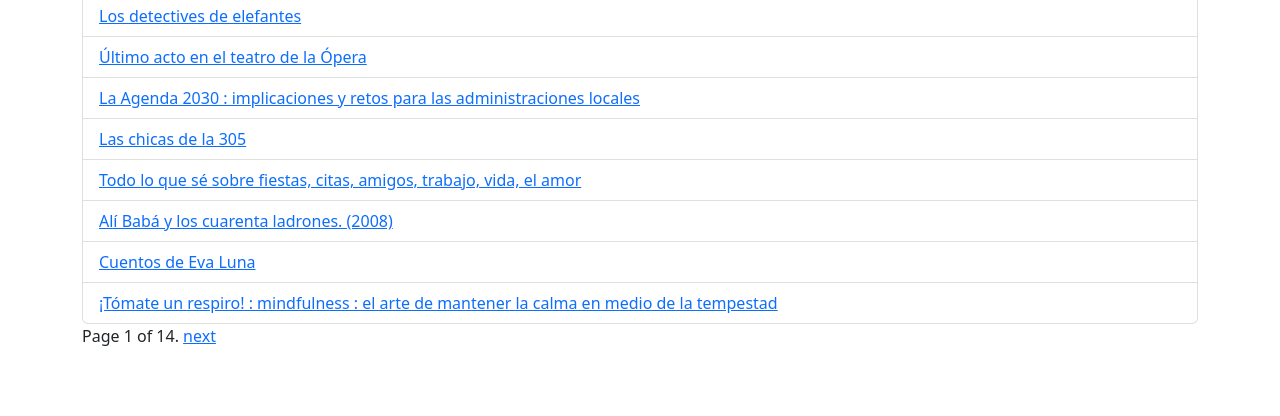
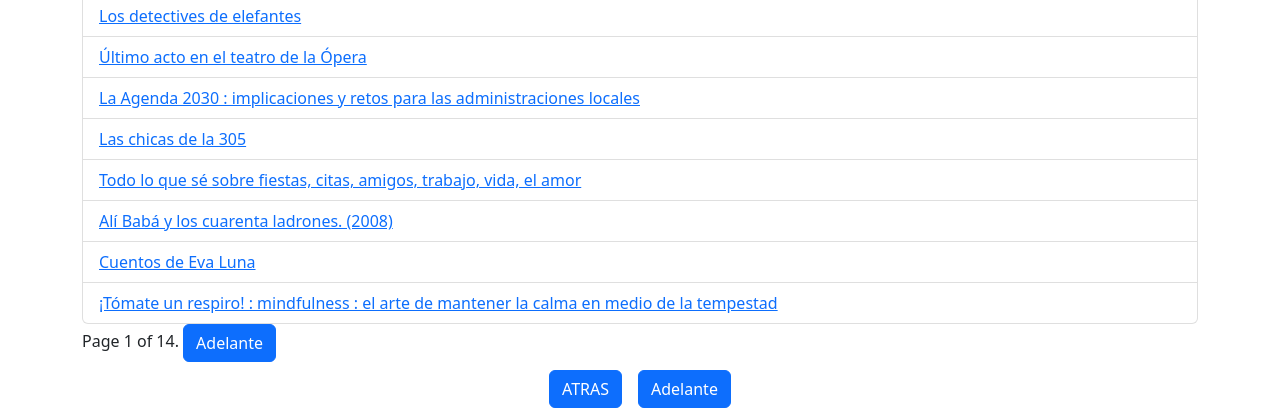
Before and after one commit to MohamedElderkaoui/intro_django-locallibrary, a Django app: page /catalogo/libros/ in a window 1280 px wide. Shown: the part 609-1025 px from the top of the page. Before the commit the page ends 955 px from the top, so only its background shows below. Run offline with Django 4.2, Linux system fonts and the light colour scheme; data comes from the database, SQL or seed files in the repository; both versions use the stored data as it was after the commit.

Commit message:
11:09 2022-11-13

```diff
--- a/catalog/templates/catalog/book_list.html
+++ b/catalog/templates/catalog/book_list.html
@@ -20,15 +20,28 @@
         <div class="pagination">
             <span class="page-links">
                 {% if page_obj.has_previous %}
-                    <a href="{{ request.path }}?page={{ page_obj.previous_page_number }}">previous</a>
+                    <a href="{{ request.path }}?page={{ page_obj.previous_page_number }}">
+                      <button type="button" class="btn btn-primary" onclick="history.back()">AtrÃ¡s</button>
+                    </a>
                 {% endif %}
                 <span class="page-current">
                     Page {{ page_obj.number }} of {{ page_obj.paginator.num_pages }}.
                 </span>
                 {% if page_obj.has_next %}
-                    <a href="{{ request.path }}?page={{ page_obj.next_page_number }}">next</a>
+                    <a href="{{ request.path }}?page={{ page_obj.next_page_number }}">
+                        <button type="button" class="btn btn-primary" onclick="history.forward()">Adelante</button>
+                    </a>
                 {% endif %}
             </span>
         </div>
     {% endif %}
+    <div class="d-flex justify-content-center">
+        <div class="p-2">
+            <button type="button" class="btn btn-primary" onclick="history.back()">
+                ATRAS
+            </button>
+        </div>
+        <div class="p-2">
+            <button type="button" class="btn btn-primary" onclick="history.forward()">Adelante</button>
+        </div>
     {% endblock %}
--- a/locallibrary/settings.py
+++ b/locallibrary/settings.py
@@ -41,6 +41,8 @@ INSTALLED_APPS = [
     'catalog.apps.CatalogConfig',
     'debug_toolbar',
     'bibliotecas.apps.BibliotecasConfig',
+    ## necesario para la mapas de las bibliotecas de zaragoza
+        ##'map.apps.MapConfig',
 ]
 
 MIDDLEWARE = [
```
Also changed, not shown: catalog/templates/catalog/author_detail.html (+8 -1 lines), catalog/templates/catalog/author_list.html (+8 -0 lines), catalog/templates/catalog/book_detail.html (+13 -0 lines), catalog/templates/catalogo/autores.html (+10 -0 lines), catalog/templates/index general.html (+8 -1 lines), catalog/templates/index.html (+8 -0 lines), db.sqlite3.
